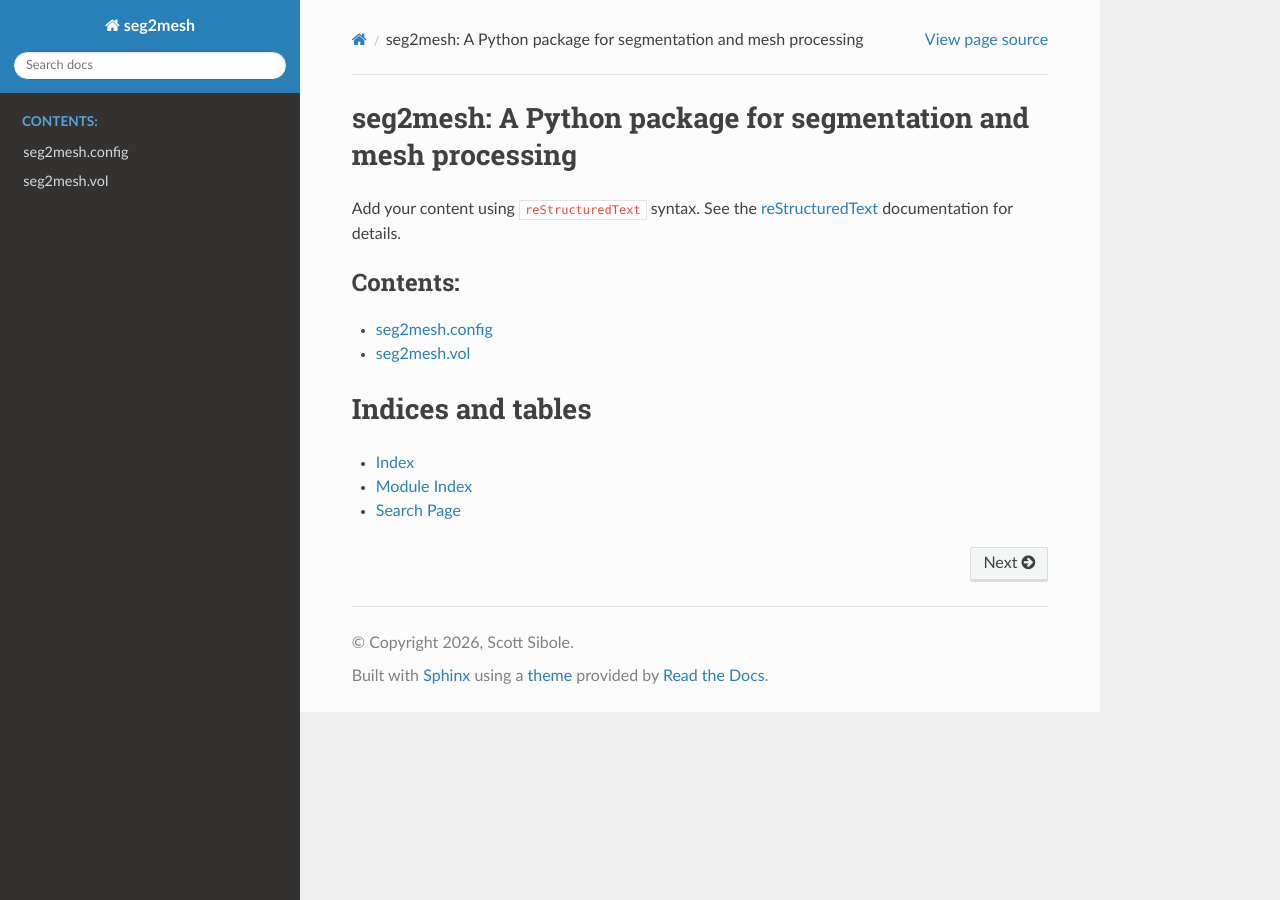
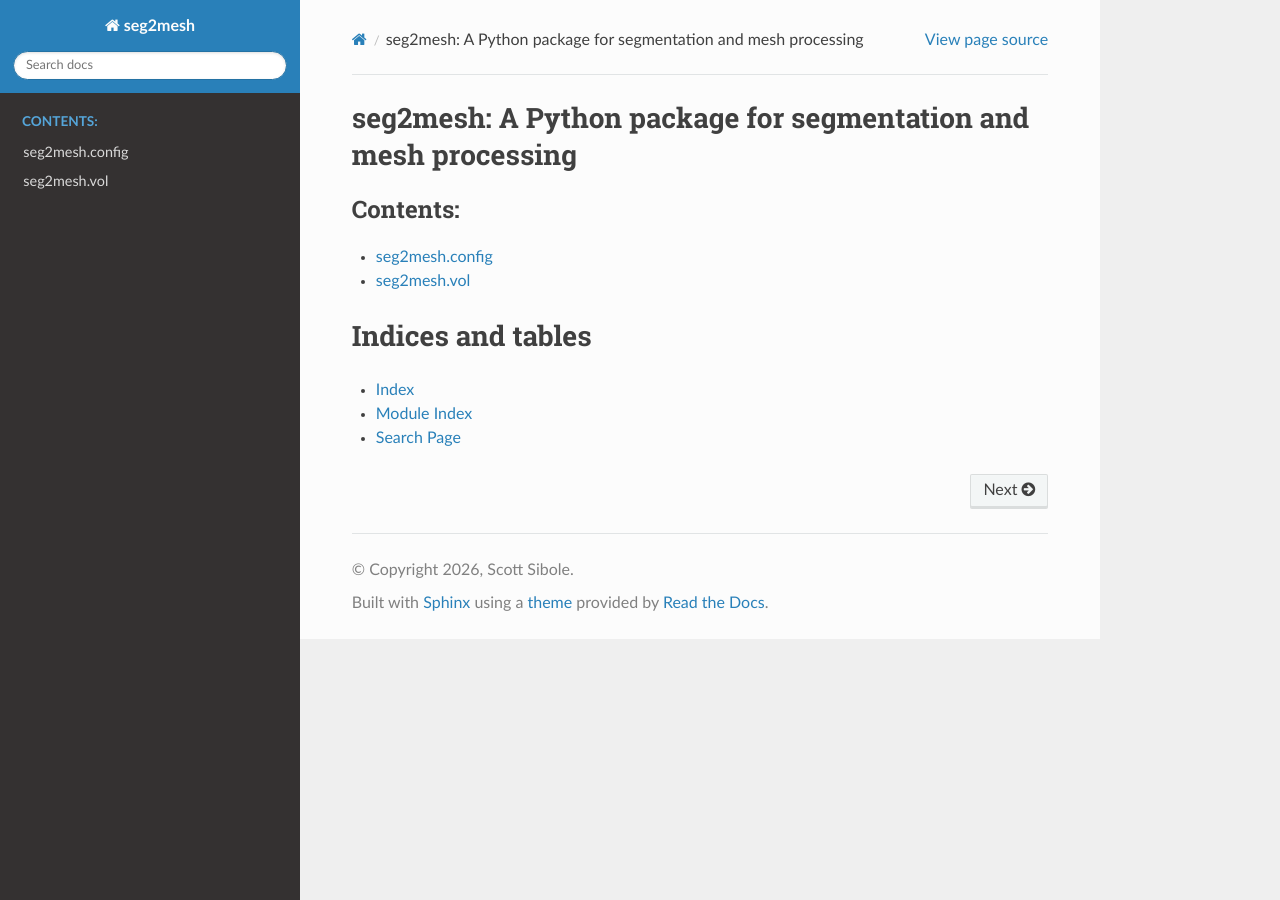
Before and after one commit to CompOrthoBiomech/seg2mesh, a Sphinx documentation site: the page built from docs/index.rst, in a window 1280 px wide. Built offline with Sphinx 7.4.7 and the Read the Docs theme 3.1.0, drawn with Linux system fonts in a browser that asks for light colours.

Commit message:
remove boilerplate

```diff
--- a/docs/index.rst
+++ b/docs/index.rst
@@ -1,10 +1,5 @@
 seg2mesh: A Python package for segmentation and mesh processing
 ===============================================================
-
-Add your content using ``reStructuredText`` syntax. See the
-`reStructuredText <https://www.sphinx-doc.org/en/master/usage/restructuredtext/index.html>`_
-documentation for details.
-
 
 .. toctree::
    :maxdepth: 2
```
